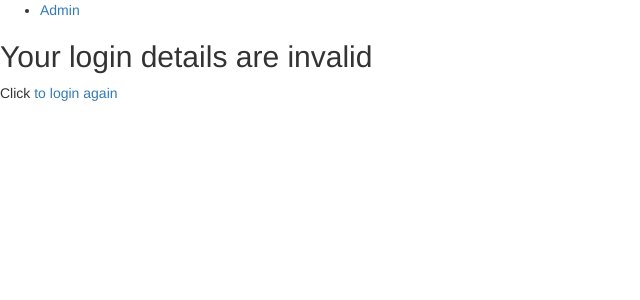
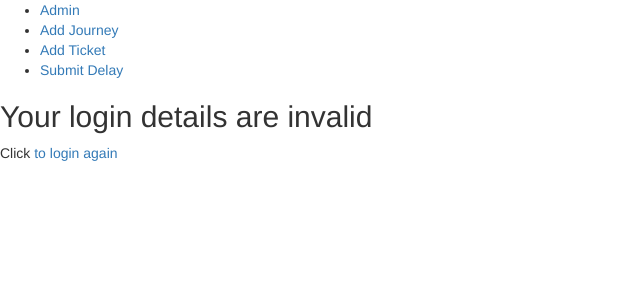
Before and after one commit to davisadam10/southernWeb, a Django app: page /accounts/invalid/ in a window 1280 px wide. Shown: the top 300 px of the page, without its empty margins (0-640 px from the left). Run offline with Django 3.2, Linux system fonts and the light colour scheme; parts of the project's set-up code (start-up, migrations or seed data) failed here and were passed over; some libraries are stand-ins or nearby versions.

Commit message:
Added second date picker and added extra links

```diff
--- a/delayRepay/templates/base.html
+++ b/delayRepay/templates/base.html
@@ -13,6 +13,7 @@
         <script>
             $(function() {
                 $( "#datepicker" ).datepicker();
+                $( "#datepicker2" ).datepicker();
             });
         </script>
         <script>
@@ -28,6 +29,10 @@
                 {% block sidebar %}
                 <ul>
                     <li><a href="/admin/">Admin</a></li>
+                    <li><a href="/accounts/addJourney">Add Journey</a></li>
+                    <li><a href="/accounts/addTicket">Add Ticket</a></li>
+                    <li><a href="/accounts/submitDelay">Submit Delay</a></li>
+
                 </ul>
                 {% endblock %}
             </div>
```
